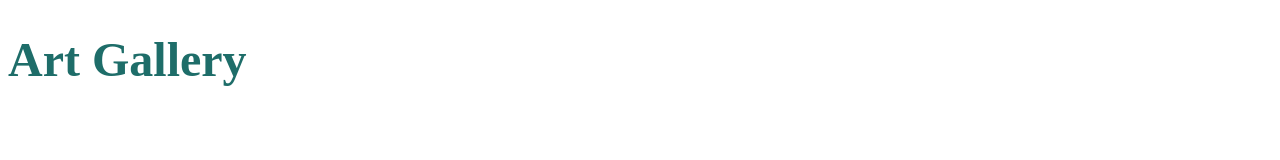
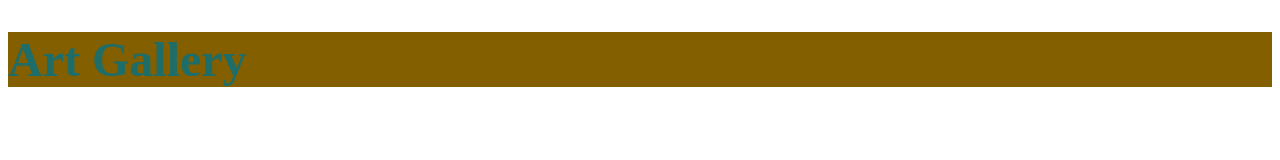
Before and after one commit to andygo52/andygo52.github.io, a plain HTML site: page index.html in a window 1280 px wide. Drawn offline with Linux system fonts and the light colour scheme.

Commit message:
Update index.html

```diff
--- a/index.html
+++ b/index.html
@@ -7,6 +7,7 @@
         h1 {
           color: rgb(30, 109, 105);
           font-size: 3em;
+          background-color: rgb(132, 95, 0);
 
         }
 
```
